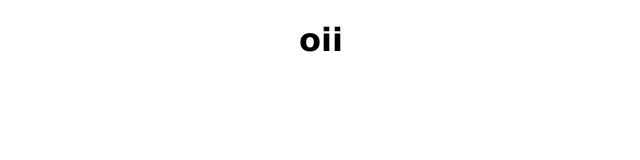
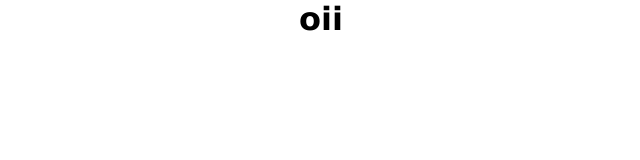
Before and after one commit to R0BERTO123/Estudando-ReactJs, a React (Create React App) app: page / in a window 1280 px wide. Shown: the top 160 px of the page, without its empty margins (319-959 px from the left). Built offline with nearby package versions, Linux system fonts and the light colour scheme.

Commit message:
Extruturas de pastas

```diff
--- a/src/index.css
+++ b/src/index.css
@@ -1,4 +1,7 @@
-body {
+
+
+* {
   margin: 0px;
+  box-sizing: border-box;
   font-family: 'Verdana';
 }
--- a/src/index.js
+++ b/src/index.jsx
@@ -1,7 +1,7 @@
 import React from 'react';
 import ReactDOM from 'react-dom/client';
 import './index.css';
-import App from './App';
+import App from './pages/app';
 
 
 const root = ReactDOM.createRoot(document.getElementById('root'));
--- a/src/App.js
+++ b/src/pages/app/index.jsx
@@ -1,5 +1,5 @@
 
-import './App.css';
+import './index.css';
 
 export default function App() {
   return (
```
Also changed, not shown: src/pages/app/index.css (renamed from src/App.css), 1 other file (tests, documents, lock files or other folders).
